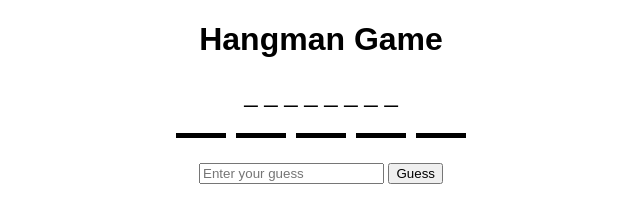
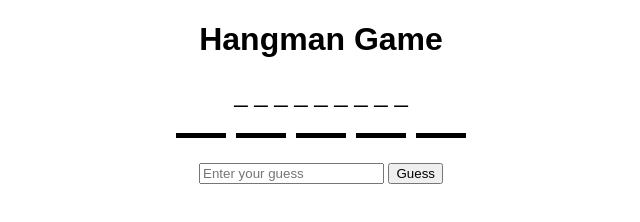
Before and after one commit to ketan270/HANGMAN-GAME, a plain HTML site: page hangman.html in a window 1280 px wide. Shown: the full height of the page, 319-959 px from the left. Drawn offline with Linux system fonts and the light colour scheme.

```diff
--- a/hangman.html
+++ b/hangman.html
@@ -44,7 +44,7 @@
 <button onclick="checkGuess()">Guess</button>
 
 <script>
-    const wordList = ['python', 'hangman', 'computer', 'programming', 'game', 'developer', 'coding'];
+    const wordList = ['python', 'hangman', 'computer', 'programming', 'game', 'developer', 'coding', 'Algorithm', 'Variable', 'Function', 'Database', 'Framework', 'Debugging', 'Syntax', 'Compiler', 'Interface', 'JavaScript'];
     let word = '';
     let guessedLetters = [];
     let attempts = 5;
```
